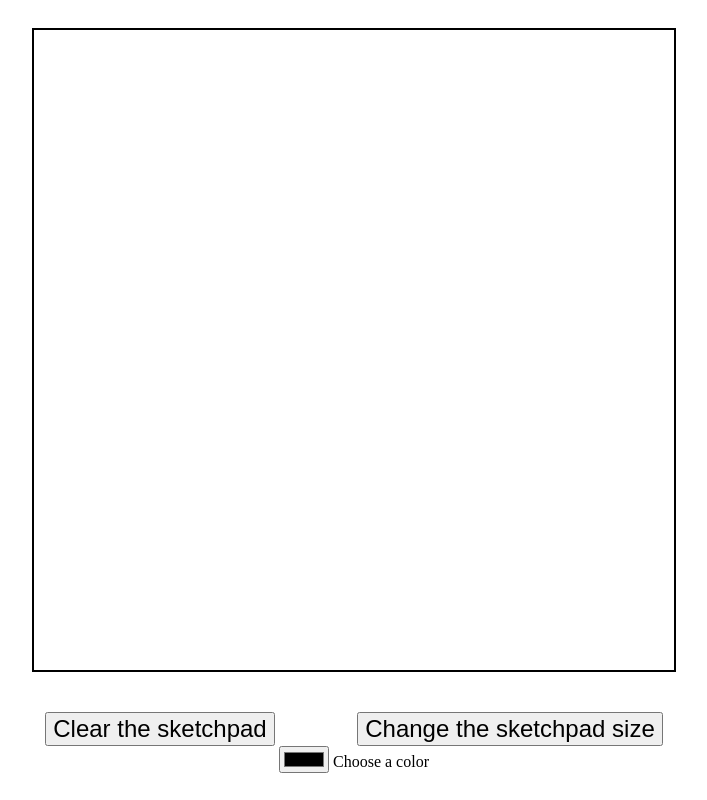
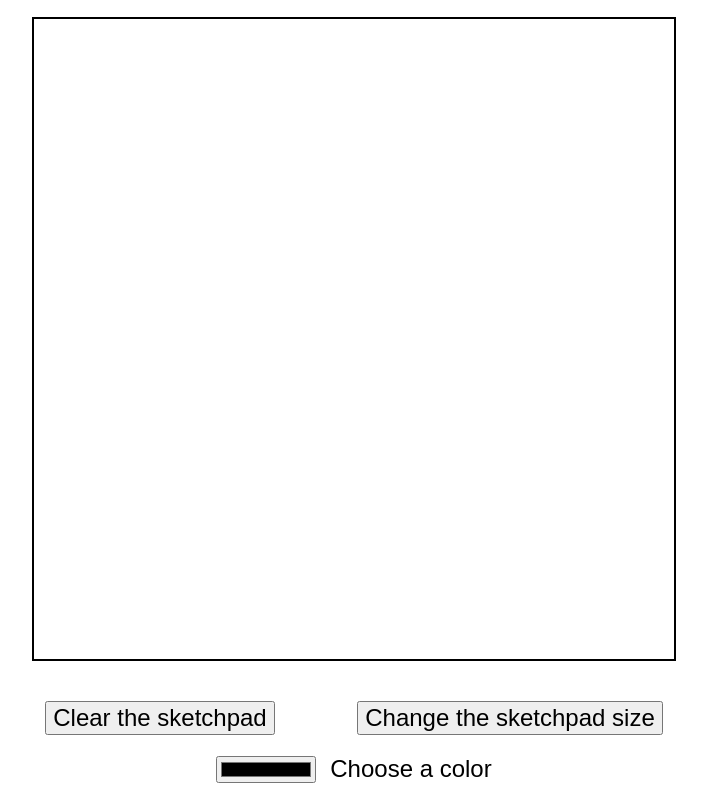
Before and after one commit to darmijo15/etch-a-sketch, a plain HTML site: page index.html in a window 1280 px wide. Shown: the whole page, without its empty margins (286-993 px from the left). Drawn offline with Linux system fonts and the light colour scheme.

Commit message:
format and style the color input and it's label

```diff
--- a/index.html
+++ b/index.html
@@ -13,7 +13,7 @@
       <button id="clear">Clear the sketchpad</button>
       <button id="resize">Change the sketchpad size</button>
     </div>
-    <div>
+    <div class="color-container">
       <input type="color" id="color-picker" value="#000000" />
       <label for="color-picker">Choose a color</label>
     </div>
--- a/style.css
+++ b/style.css
@@ -24,3 +24,17 @@ body {
 button {
   font-size: 24px;
 }
+
+.color-container {
+  margin-top: 20px;
+}
+
+#color-picker {
+  width: 100px;
+}
+
+label {
+  font-family: Arial, Helvetica, sans-serif;
+  font-size: 24px;
+  margin-left: 10px;
+}
```
